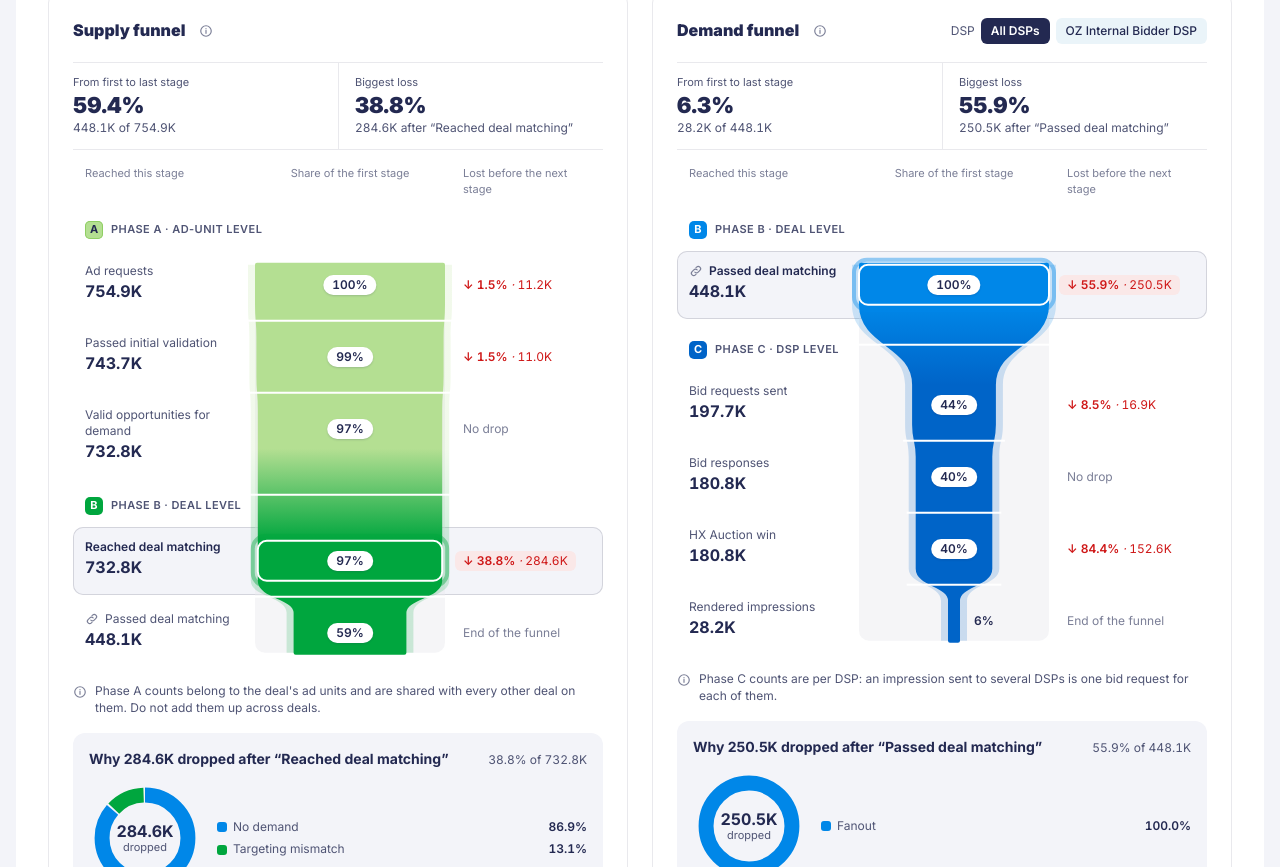
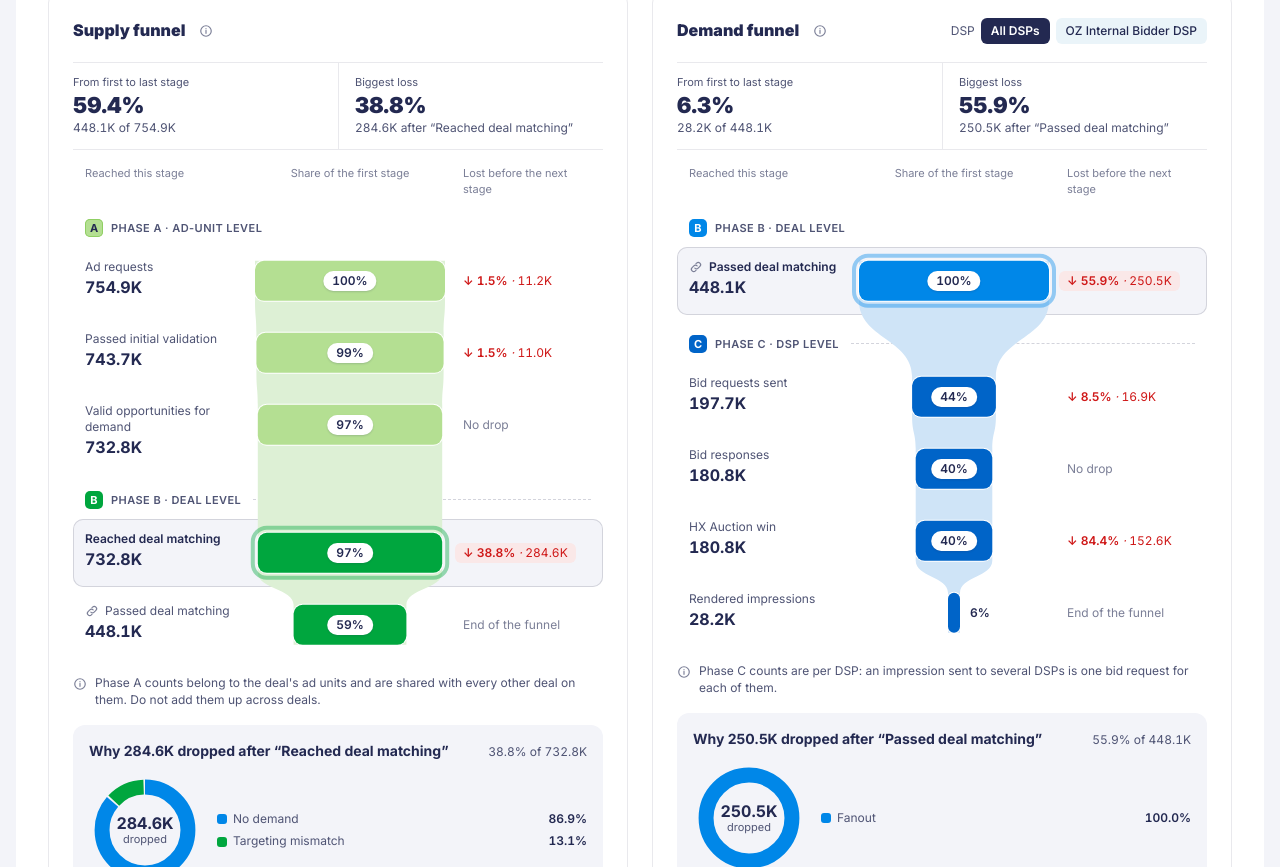
Before and after one commit to Kievkreis/Compas, a plain HTML site: page funnels.html in a window 1280 px wide. Shown: the part 347-1214 px from the top of the page. Drawn offline with Linux system fonts and the light colour scheme; a web font is replaced by a local one.

Commit message:
Funnels: back to bar-based funnel with white outlines, dashed divider at phase changes, aligned phase badges
Co-Authored-By: Claude Fable 5.2 <noreply@anthropic.com>
Claude-Session: https://claude.ai/code/session_017KkmPQYACwtexvSWZjAFCo

```diff
--- a/funnels.html
+++ b/funnels.html
@@ -156,9 +156,10 @@ input.in[type=number]::-webkit-outer-spin-button,input.in[type=number]::-webkit-
 .fhead{padding:0 12px 2px;font-size:11px;color:var(--dp60)}
 .fhead span:nth-child(2){text-align:center}
 .fhead span:nth-child(3){padding-left:8px}
-.phase{display:flex;align-items:center;gap:8px;height:30px;margin:16px 0 6px;padding:0 12px;font-size:11px;font-weight:600;letter-spacing:.04em;text-transform:uppercase;color:var(--dp80)}
-.pb{display:inline-grid;place-items:center;width:18px;height:18px;border-radius:5px;background:var(--dp10);color:var(--dp);font-size:11px;font-weight:700;letter-spacing:0}
+.phase{display:flex;align-items:center;gap:8px;height:18px;margin:20px 0 10px;padding:0 12px;line-height:18px;font-size:11px;font-weight:600;letter-spacing:.04em;text-transform:uppercase;color:var(--dp80)}
+.pb{display:inline-flex;align-items:center;justify-content:center;flex:none;width:18px;height:18px;line-height:18px;border-radius:5px;background:var(--dp10);color:var(--dp);font-size:11px;font-weight:700;letter-spacing:0}
 .pb.sA{background:var(--sA);box-shadow:inset 0 0 0 1px var(--sAline)}.pb.sB{background:var(--sB);color:#fff}.pb.dB{background:var(--dB);color:#fff}.pb.dC{background:var(--dC);color:#fff}
+.phase.div::after{content:"";flex:1;min-width:24px;border-top:1px dashed var(--dp20);margin-left:4px}
 .phase em{font-style:normal;font-weight:400;text-transform:none;letter-spacing:0;color:var(--dp60)}
 .step{grid-template-rows:44px auto;padding:12px;border-radius:10px;cursor:pointer;transition:background .15s,box-shadow .15s}
 .step+.step{margin-top:4px}
@@ -190,11 +191,11 @@ svg.shape{position:absolute;inset:0;width:100%;height:100%;pointer-events:none;z
 .shape .flow{opacity:1}
 .sup .shape .flow{fill:var(--sLink)}
 .dem .shape .flow{fill:var(--dLink)}
-.shape .sA{fill:var(--sA);stroke:var(--sAline);stroke-width:1}
+.shape .sA{fill:var(--sA)}
 .shape .sB{fill:var(--sB)}
 .shape .dB{fill:var(--dB)}
 .shape .dC{fill:var(--dC)}
-.shape .lostcol{fill:var(--dp10);opacity:.45}
+.shape .bar{stroke:#fff;stroke-width:2;paint-order:stroke}
 .fnote{display:flex;gap:8px;align-items:flex-start;margin:0;font-size:12px;color:var(--dp80)}
 .fnote .ic{margin-top:2px;color:var(--dp60)}
 
@@ -628,7 +629,7 @@ function drawFunnel(key, m) {
   if (S.auto[key]) S.sel[key] = maxDrop > 0 ? drops.indexOf(maxDrop) : 0;
   let h = `<div class="fhead"><span>Reached this stage</span><span>Share of the first stage</span><span>Lost before the next stage</span></div>`;
   c.forEach((v, i) => {
-    if (F.phases[i]) { const ph = F.phases[i]; h += `<div class="phase"><span class="pb ${F.cls[i]}">${ph[0]}</span>Phase ${ph[0]} · ${ph[1]}${ph[2] ? ` <em>(${ph[2]})</em>` : ''}</div>`; }
+    if (F.phases[i]) { const ph = F.phases[i]; h += `<div class="phase${i ? ' div' : ''}"><span class="pb ${F.cls[i]}">${ph[0]}</span>Phase ${ph[0]} · ${ph[1]}${ph[2] ? ` <em>(${ph[2]})</em>` : ''}</div>`; }
     const last = i === c.length - 1, share = v / top;
     const shared = (key === 'sup' && last) || (key === 'dem' && i === 0);
     const ch = p ? chgVol(v, p[i], m) : null;
@@ -657,31 +658,24 @@ function drawFunnel(key, m) {
   shape(key);
   drawWhy(key, m, c, p);
 }
-/* one continuous ribbon: a faint column marks 100%, the ribbon inside it shows what is left at each stage */
+/* one continuous funnel shape behind the rows, measured from the layout */
 function shape(key) {
   const fn = $('fn-' + key), cells = [...fn.querySelectorAll('.fc')];
   fn.querySelector('svg.shape')?.remove();
   if (!cells.length) return;
   const R = fn.getBoundingClientRect();
-  const g = cells.map(n => { const r = n.getBoundingClientRect(); return { n, cx: r.left - R.left + r.width / 2, t: r.top - R.top + 2, b: r.bottom - R.top - 2, hw: Math.max(+n.dataset.share * r.width / 2, 6), col: `var(--${n.dataset.cls})`, on: n.parentElement.classList.contains('on') }; });
-  const f = x => x.toFixed(1), top = g[0], end = g[g.length - 1], H = end.b - top.t;
-  const ribbon = grow => {
-    let d = `M${f(top.cx - top.hw - grow)} ${f(top.t)}L${f(top.cx + top.hw + grow)} ${f(top.t)}`;
-    g.forEach((a, i) => { d += `L${f(a.cx + a.hw + grow)} ${f(a.b)}`; const n = g[i + 1]; if (n) { const y = (a.b + n.t) / 2; d += `C${f(a.cx + a.hw + grow)} ${f(y)} ${f(n.cx + n.hw + grow)} ${f(y)} ${f(n.cx + n.hw + grow)} ${f(n.t)}`; } });
-    for (let i = g.length - 1; i >= 0; i--) { const a = g[i]; d += `L${f(a.cx - a.hw - grow)} ${f(a.b)}L${f(a.cx - a.hw - grow)} ${f(a.t)}`; const n = g[i - 1]; if (n) { const y = (n.b + a.t) / 2; d += `C${f(a.cx - a.hw - grow)} ${f(y)} ${f(n.cx - n.hw - grow)} ${f(y)} ${f(n.cx - n.hw - grow)} ${f(n.b)}`; } }
-    return d + 'Z';
-  };
-  const stops = g.map(a => `<stop offset="${f((a.t - top.t) / H * 100)}%" style="stop-color:${a.col}"/><stop offset="${f((a.b - top.t) / H * 100)}%" style="stop-color:${a.col}"/>`).join('');
-  let svg = `<svg class="shape" aria-hidden="true"><defs><linearGradient id="grad-${key}" gradientUnits="userSpaceOnUse" x1="0" y1="${f(top.t)}" x2="0" y2="${f(end.b)}">${stops}</linearGradient></defs>
-    <rect class="lostcol" x="${f(top.cx - top.hw)}" y="${f(top.t)}" width="${f(top.hw * 2)}" height="${f(H)}" rx="10"/>
-    <path d="${ribbon(7)}" fill="url(#grad-${key})" opacity=".18"/>
-    <path d="${ribbon(-2)}" fill="url(#grad-${key})" stroke="url(#grad-${key})" stroke-width="4" stroke-linejoin="round"/>`;
-  g.forEach((a, i) => { const n = g[i + 1]; if (n) { const y = (a.b + n.t) / 2, w = Math.max(a.hw, n.hw) + 9; svg += `<line x1="${f(a.cx - w)}" x2="${f(a.cx + w)}" y1="${f(y)}" y2="${f(y)}" stroke="#fff" stroke-width="2"/>`; } });
+  const g = cells.map(n => { const r = n.getBoundingClientRect(); return { n, cx: r.left - R.left + r.width / 2, t: r.top - R.top + 2, b: r.bottom - R.top - 2, hw: Math.max(+n.dataset.share * r.width / 2, 5) }; });
+  const f = x => x.toFixed(1);
+  let d = `M${f(g[0].cx - g[0].hw)} ${f(g[0].t)}L${f(g[0].cx + g[0].hw)} ${f(g[0].t)}`;
+  g.forEach((a, i) => { d += `L${f(a.cx + a.hw)} ${f(a.b)}`; const n = g[i + 1]; if (n) { const y = (a.b + n.t) / 2; d += `C${f(a.cx + a.hw)} ${f(y)} ${f(n.cx + n.hw)} ${f(y)} ${f(n.cx + n.hw)} ${f(n.t)}`; } });
+  for (let i = g.length - 1; i >= 0; i--) { const a = g[i]; d += `L${f(a.cx - a.hw)} ${f(a.b)}L${f(a.cx - a.hw)} ${f(a.t)}`; const n = g[i - 1]; if (n) { const y = (n.b + a.t) / 2; d += `C${f(a.cx - a.hw)} ${f(y)} ${f(n.cx - n.hw)} ${f(y)} ${f(n.cx - n.hw)} ${f(n.b)}`; } }
+  let svg = `<svg class="shape" aria-hidden="true"><path class="flow" d="${d}Z"/>`;
   g.forEach(a => {
-    if (a.on) svg += `<rect x="${f(a.cx - a.hw - 5)}" y="${f(a.t - 5)}" width="${f(a.hw * 2 + 10)}" height="${f(a.b - a.t + 10)}" rx="13" fill="none" style="stroke:${a.col}" stroke-opacity=".4" stroke-width="4"/>
-      <rect x="${f(a.cx - a.hw)}" y="${f(a.t)}" width="${f(a.hw * 2)}" height="${f(a.b - a.t)}" rx="${Math.min(9, a.hw)}" style="fill:${a.col};stroke:#fff" stroke-width="2"/>`;
+    const on = a.n.parentElement.classList.contains('on'), rx = Math.min(9, a.hw), col = `var(--${a.n.dataset.cls})`;
+    if (on) svg += `<rect x="${f(a.cx - a.hw - 5)}" y="${f(a.t - 5)}" width="${f(a.hw * 2 + 10)}" height="${f(a.b - a.t + 10)}" rx="${rx + 5}" fill="none" style="stroke:${col}" stroke-opacity=".4" stroke-width="4"/>`;
+    svg += `<rect class="bar ${a.n.dataset.cls}" x="${f(a.cx - a.hw)}" y="${f(a.t)}" width="${f(a.hw * 2)}" height="${f(a.b - a.t)}" rx="${rx}"/>`;
     const pill = a.n.firstElementChild; pill.classList.remove('out'); const out = a.hw * 2 < pill.offsetWidth + 8;
-    pill.classList.toggle('out', out); pill.style.left = out ? `calc(50% + ${f(a.hw + (a.on ? 16 : 14))}px)` : '';
+    pill.classList.toggle('out', out); pill.style.left = out ? `calc(50% + ${f(a.hw + (on ? 14 : 10))}px)` : '';
   });
   fn.insertAdjacentHTML('beforeend', svg + '</svg>');
 }
```
